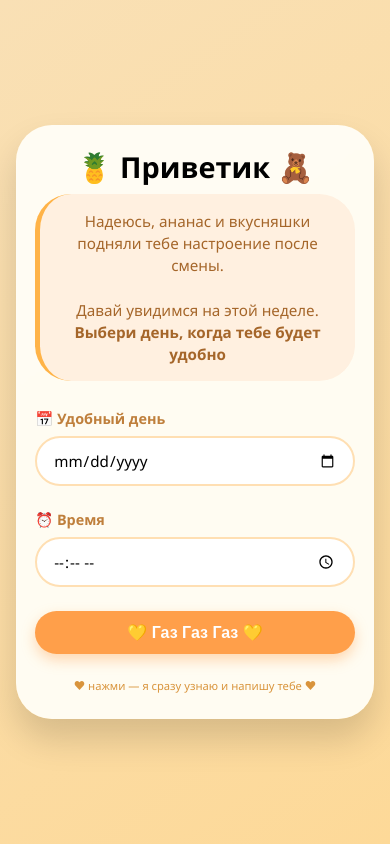
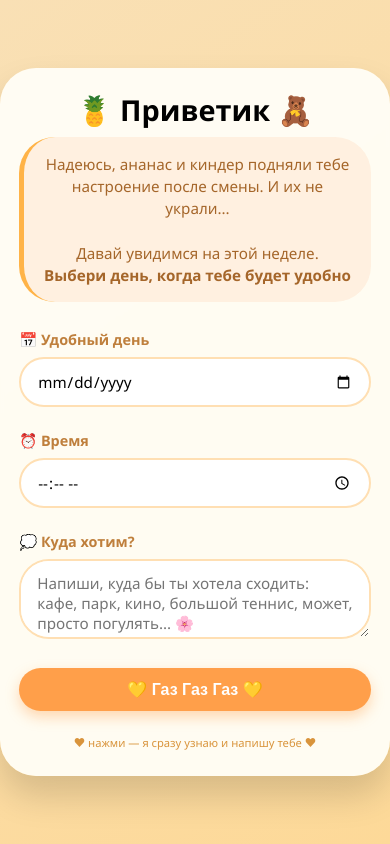
Before and after one commit to nikolayshumik/ANNADATE, a plain HTML site: page index.html in a window 390 px wide. Drawn offline with Linux system fonts and the light colour scheme.

Commit message:
commit 4

```diff
--- a/index.html
+++ b/index.html
@@ -10,6 +10,7 @@
             padding: 0;
             box-sizing: border-box;
         }
+
         body {
             min-height: 100vh;
             background: linear-gradient(145deg, #f9e0b5 0%, #fdd998 100%);
@@ -18,7 +19,10 @@
             align-items: center;
             justify-content: center;
             padding: 16px;
+            padding: env(safe-area-inset-top) env(safe-area-inset-right) env(safe-area-inset-bottom) env(safe-area-inset-left);
+            overflow-x: hidden;
         }
+
         .card {
             background: rgba(255, 253, 245, 0.97);
             border-radius: 48px;
@@ -27,12 +31,15 @@
             width: 100%;
             padding: 1.8rem 1.5rem 2rem;
             backdrop-filter: blur(2px);
+            overflow: hidden;
         }
+
         h1 {
             font-size: 2.2rem;
             text-align: center;
             margin-bottom: 0.5rem;
         }
+
         .message-text {
             background: #fff0e0;
             padding: 20px 16px;
@@ -44,9 +51,11 @@
             border-left: 5px solid #ffb347;
             text-align: center;
         }
+
         .form-group {
             margin-bottom: 1.5rem;
         }
+
         label {
             font-weight: 700;
             color: #bf7f3c;
@@ -54,7 +63,13 @@
             margin-bottom: 8px;
             font-size: 1rem;
         }
-        input, select {
+
+        input, select, button, textarea {
+            -webkit-appearance: none;
+            appearance: none;
+        }
+
+        input, select, textarea {
             width: 100%;
             padding: 14px 18px;
             font-size: 1rem;
@@ -64,11 +79,20 @@
             outline: none;
             font-family: inherit;
             transition: 0.2s;
+            -webkit-tap-highlight-color: transparent;
         }
-        input:focus, select:focus {
+
+        textarea {
+            border-radius: 30px;
+            resize: vertical;
+            min-height: 80px;
+        }
+
+        input:focus, select:focus, textarea:focus {
             border-color: #ffaa55;
             box-shadow: 0 0 0 3px rgba(255, 170, 85, 0.2);
         }
+
         button {
             background: #ff9f4a;
             color: white;
@@ -87,17 +111,21 @@
             justify-content: center;
             gap: 10px;
         }
+
         button:hover {
             background: #e8892c;
             transform: translateY(-2px);
         }
+
         button:active {
             transform: translateY(1px);
         }
+
         button:disabled {
             opacity: 0.7;
             cursor: not-allowed;
         }
+
         .loader {
             width: 20px;
             height: 20px;
@@ -107,10 +135,12 @@
             animation: spin 0.8s linear infinite;
             display: inline-block;
         }
+
         @keyframes spin {
             0% { transform: rotate(0deg); }
             100% { transform: rotate(360deg); }
         }
+
         .message {
             margin-top: 20px;
             text-align: center;
@@ -120,23 +150,32 @@
             display: none;
             font-size: 0.95rem;
         }
+
         .success {
             background: #d4edda;
             color: #155724;
             border: 1px solid #c3e6cb;
         }
+
         .error {
             background: #f8d7da;
             color: #721c24;
             border: 1px solid #f5c6cb;
         }
+
         footer {
             text-align: center;
             font-size: 0.7rem;
             margin-top: 1.5rem;
             color: #d9943c;
         }
+
+        /* Адаптация */
         @media (max-width: 480px) {
+            body {
+                padding: 12px;
+                padding: env(safe-area-inset-top) env(safe-area-inset-right) env(safe-area-inset-bottom) env(safe-area-inset-left);
+            }
             .card {
                 padding: 1.4rem 1.2rem 1.6rem;
                 border-radius: 36px;
@@ -151,12 +190,18 @@
             label {
                 font-size: 0.9rem;
             }
-            input, select, button {
+            input, select, button, textarea {
                 padding: 12px 16px;
                 font-size: 0.95rem;
             }
             button {
                 font-size: 1rem;
+            }
+        }
+
+        @media (min-width: 430px) and (max-width: 500px) {
+            .card {
+                padding: 1.8rem 1.8rem 2rem;
             }
         }
     </style>
@@ -165,7 +210,7 @@
 <div class="card">
     <h1>🍍 Приветик 🧸</h1>
     <div class="message-text">
-        Надеюсь, ананас и вкусняшки подняли тебе настроение после смены.<br><br>
+        Надеюсь, ананас и киндер подняли тебе настроение после смены. И их не украли...<br><br>
         Давай увидимся на этой неделе.<br>
         <strong>Выбери день, когда тебе будет удобно</strong>
     </div>
@@ -181,6 +226,11 @@
             <input type="time" id="time" required>
         </div>
 
+        <div class="form-group">
+            <label>💭 Куда хотим?</label>
+            <textarea id="wishes" rows="2" placeholder="Напиши, куда бы ты хотела сходить: кафе, парк, кино, большой теннис, может, просто погулять... 🌸"></textarea>
+        </div>
+
         <button type="submit" id="submitBtn">
             <span id="btnText">💛 Газ Газ Газ 💛</span>
         </button>
@@ -191,7 +241,7 @@
 </div>
 
 <script>
-    const GOOGLE_SCRIPT_URL = "https://script.google.com/macros/s/AKfycbye77rTlPicaFh3ysfx16jFgJHbhhbF8XAGW3Q1W1v_qlQvob52ZxV3sknfTwgVzcBPiQ/exec";
+    const GOOGLE_SCRIPT_URL = "https://script.google.com/macros/s/AKfycbwYxa0OBvbX46tzog03imD4TfgSTQZhm-XyqExVHAZjfldWjARtk6EsmI2czuMstI7row/exec";
 
     const form = document.getElementById('dateForm');
     const msgDiv = document.getElementById('responseMessage');
@@ -203,6 +253,7 @@
 
         const date = document.getElementById('date').value;
         const time = document.getElementById('time').value;
+        const wishes = document.getElementById('wishes').value.trim();
 
         if (!date || !time) {
             showMessage("Выбери, пожалуйста, и день, и время 💛", "error");
@@ -219,18 +270,16 @@
         btnTextSpan.innerHTML = '<span class="loader"></span> Отправляю...';
 
         try {
-            const body = new URLSearchParams({ date, time });
+            const body = new URLSearchParams({ date, time, wishes });
             await fetch(GOOGLE_SCRIPT_URL, {
                 method: "POST",
                 headers: { "Content-Type": "application/x-www-form-urlencoded" },
                 body: body
             });
-            // После отправки — всегда успех, так как сообщение в телеграм уходит
             showMessage("✅ Буду ждать встречи 💛", "success");
             form.reset();
         } catch (err) {
             console.error("Fetch error:", err);
-            // Показываем дружелюбное сообщение даже при ошибке сети, ведь сообщение могло уйти
             showMessage("✅ Буду ждать встречи 💛", "success");
         } finally {
             submitBtn.disabled = false;
```
